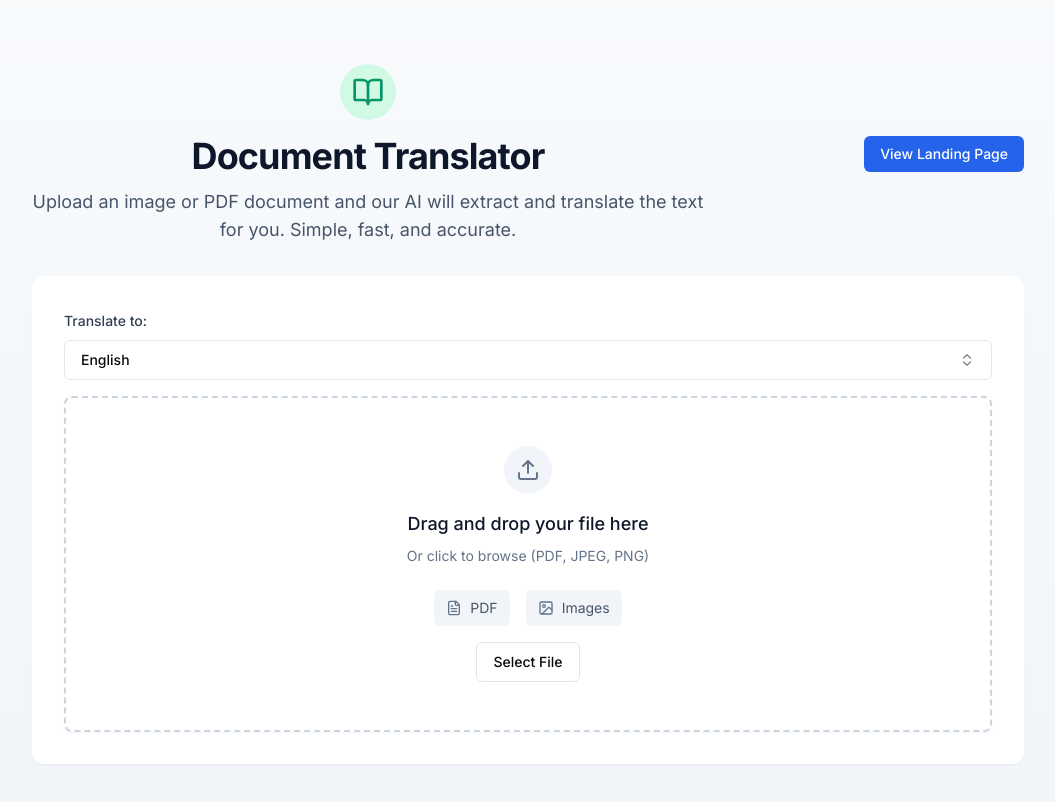
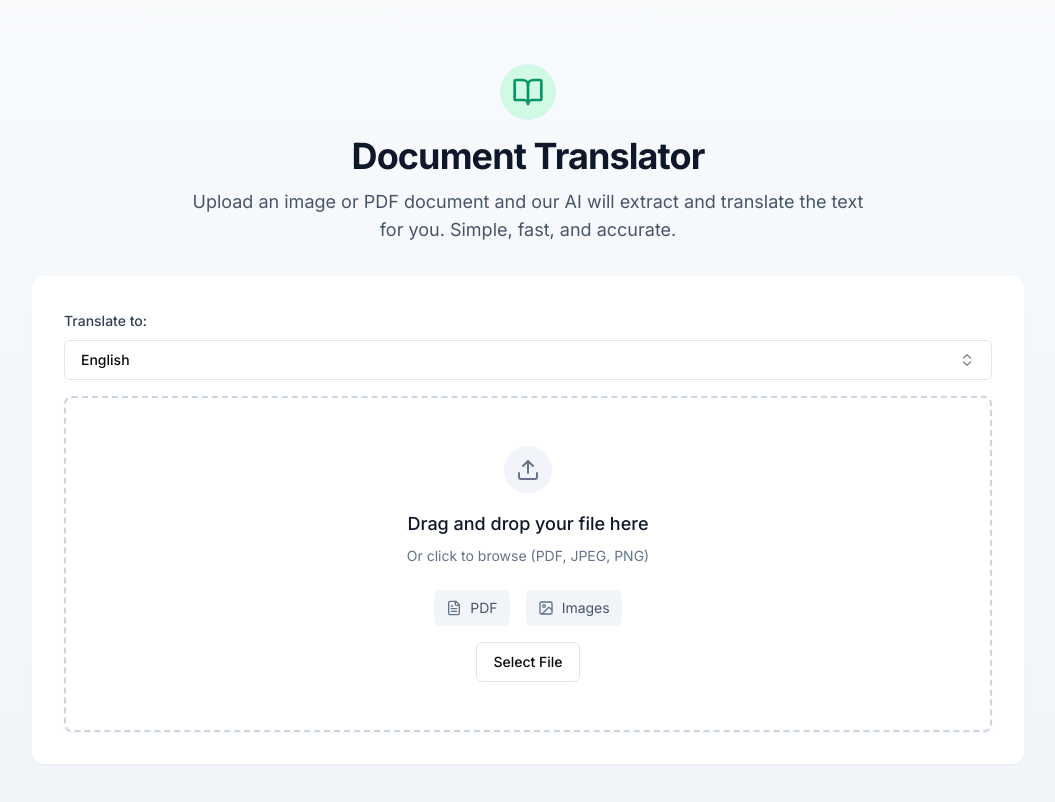
Before and after one commit to Tolson321/6-Devs-1-Project, a Next.js app: page / in a window 1280 px wide. Shown: the top 802 px of the page, without its empty margins (112-1167 px from the left). Built offline with nearby package versions, Linux system fonts and the light colour scheme.

Commit message:
Remove landing page button from main app

```diff
--- a/app/page.tsx
+++ b/app/page.tsx
@@ -2,21 +2,12 @@ import { Suspense } from "react"
 import FileUploader from "@/components/file-uploader"
 import { Toaster } from "@/components/ui/toaster"
 import IntroSection from "@/components/intro-section"
-import Link from "next/link"
 
 export default function Home() {
   return (
     <main className="min-h-screen bg-gradient-to-b from-slate-50 to-slate-100 dark:from-slate-950 dark:to-slate-900">
       <div className="container max-w-5xl mx-auto px-4 py-8 md:py-16">
-        <div className="flex justify-between items-center">
-          <IntroSection />
-          <Link
-            href="/landing"
-            className="bg-blue-600 hover:bg-blue-700 text-white px-4 py-2 rounded-md text-sm font-medium transition-colors"
-          >
-            View Landing Page
-          </Link>
-        </div>
+        <IntroSection />
 
         <div className="mt-8 bg-white dark:bg-slate-800 rounded-xl shadow-sm p-6 md:p-8">
           <Suspense fallback={<div className="h-64 flex items-center justify-center">Loading uploader...</div>}>
```
